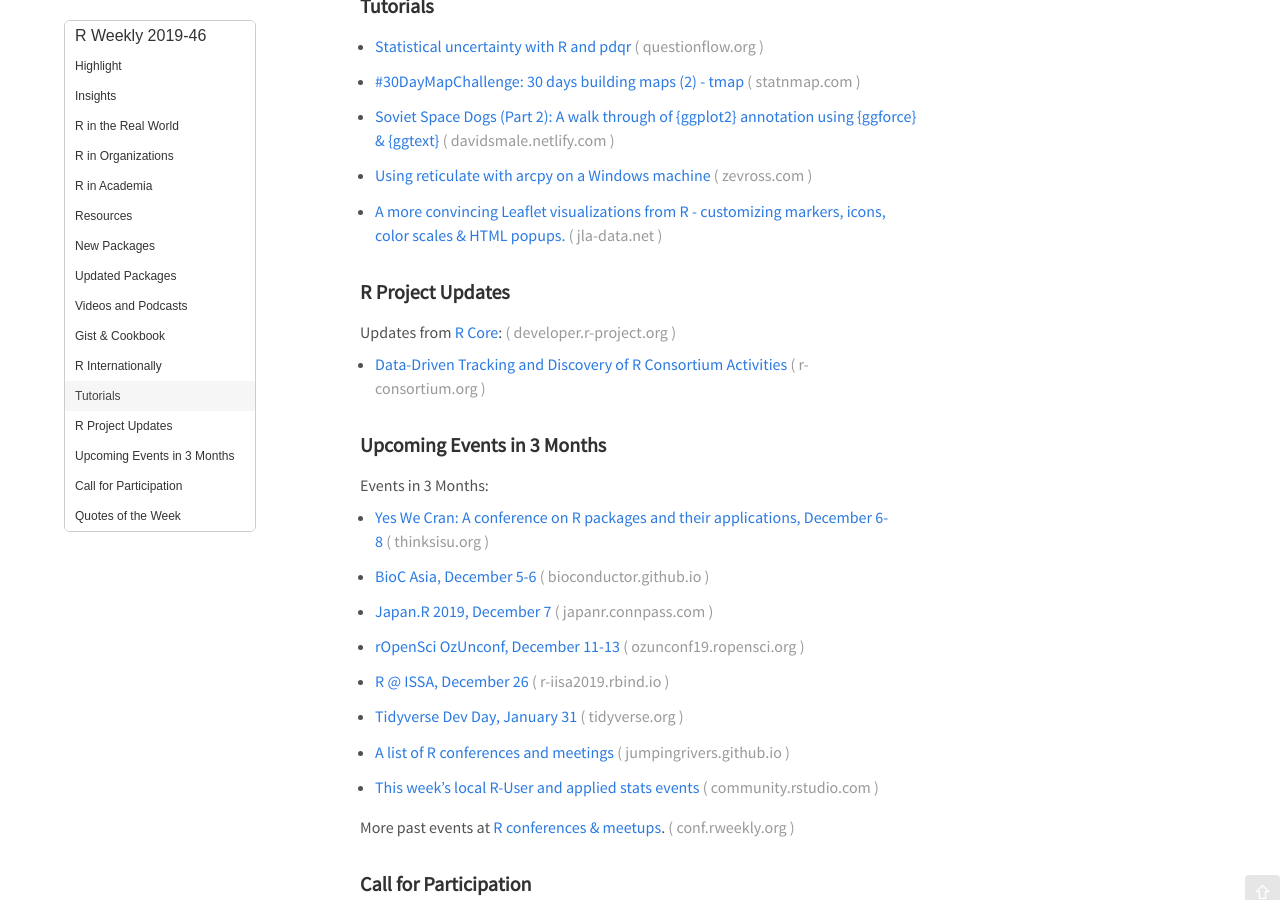
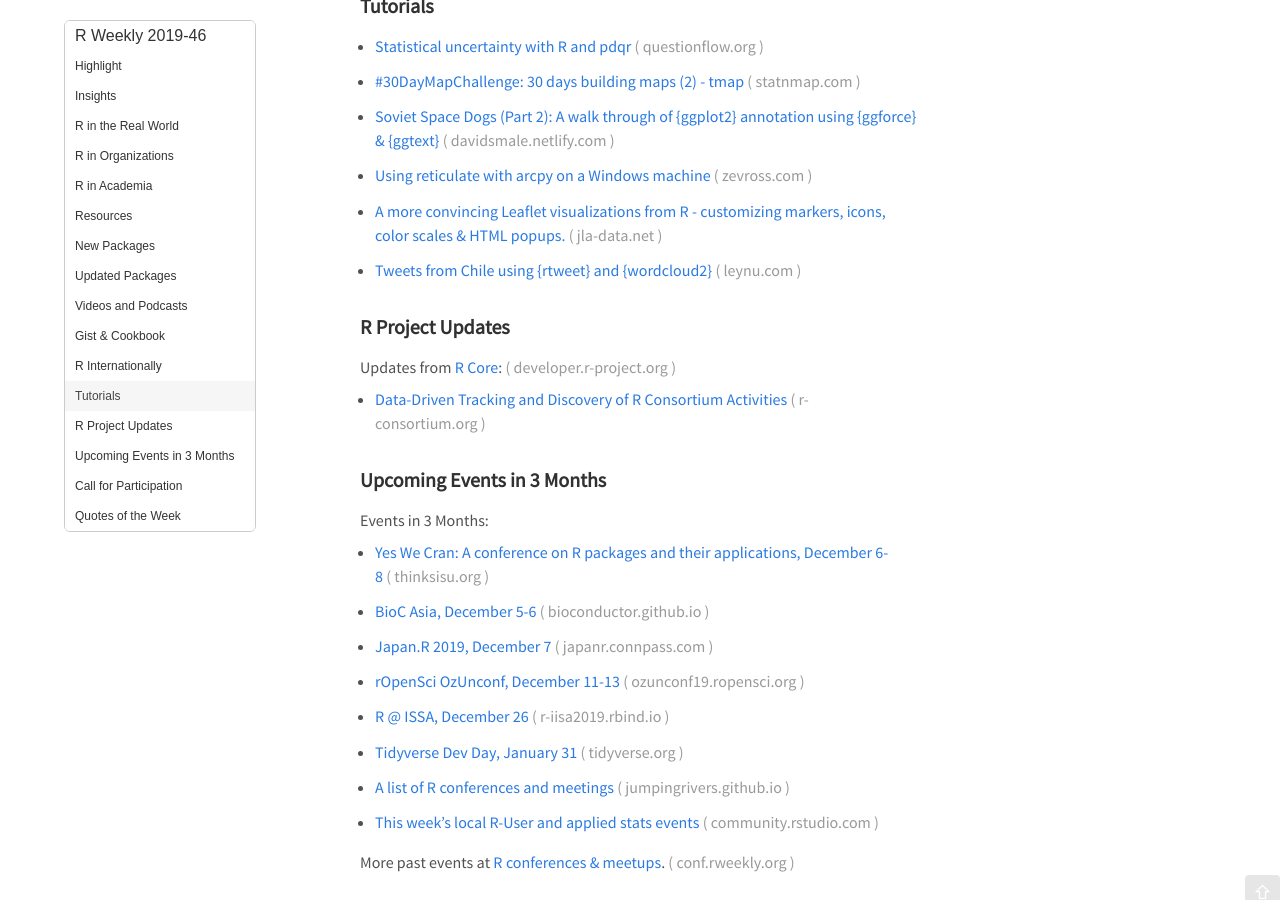
Before and after one commit to rweekly/rweekly.org, a Jekyll site: the page built from draft.md, in a window 1280 px wide and 900 px high, scrolled down 4375 px. Built offline with Jekyll 4.4.1, drawn with Linux system fonts in a browser that asks for light colours; emoji names are drawn with the system emoji font; comment, search, counter and statistics services are not loaded.

Commit message:
Adding Tutorial (#586)

```diff
--- a/draft.md
+++ b/draft.md
@@ -131,6 +131,8 @@
 + [Using reticulate with arcpy on a Windows machine](https://www.zevross.com/blog/2019/11/12/using-reticulate-with-arcpy-on-a-windows-machine/)
 + [A more convincing Leaflet visualizations from R - customizing markers, icons, color scales & HTML popups.](https://www.jla-data.net/eng/leaflet-in-r-tips-and-tricks/index.html)
 
++ [Tweets from Chile using {rtweet} and {wordcloud2}](https://www.leynu.com/tweets-chiledesperto-renunciapinera/)
+
 <!--<div class="post-more-begin></div><div class="post-more-end"></div>-->
 
 ###  R Project Updates
```
